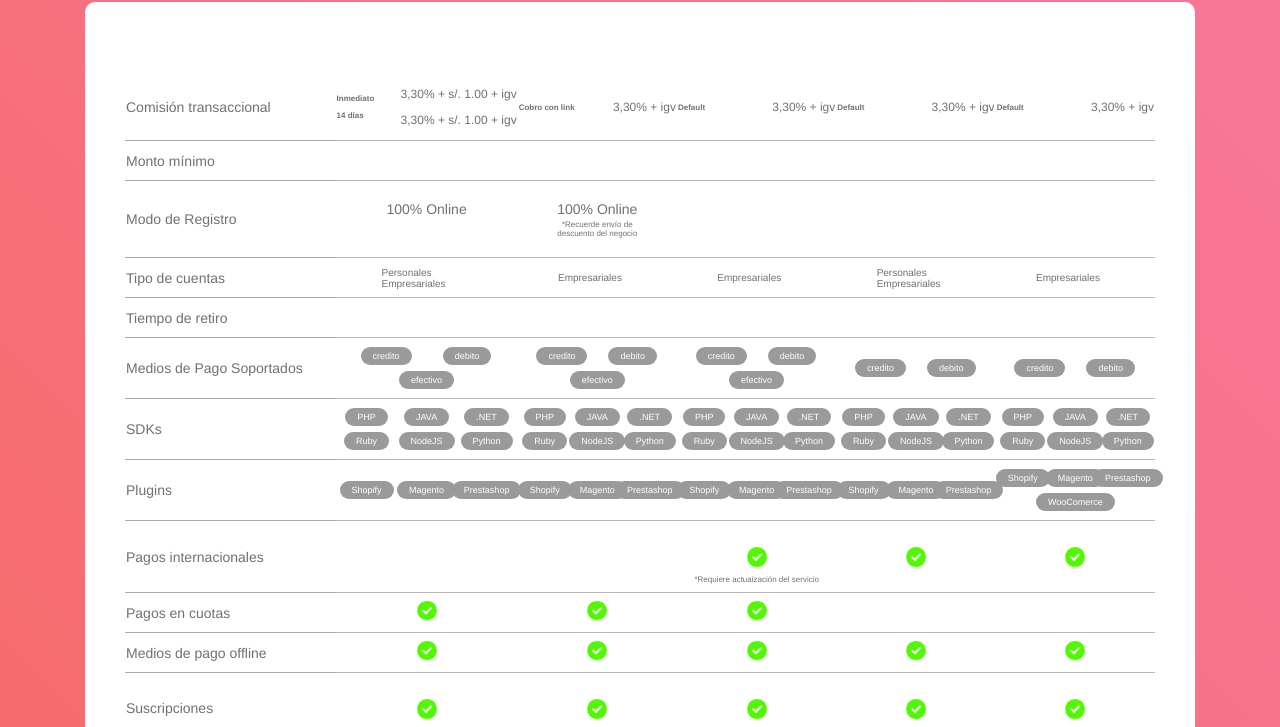
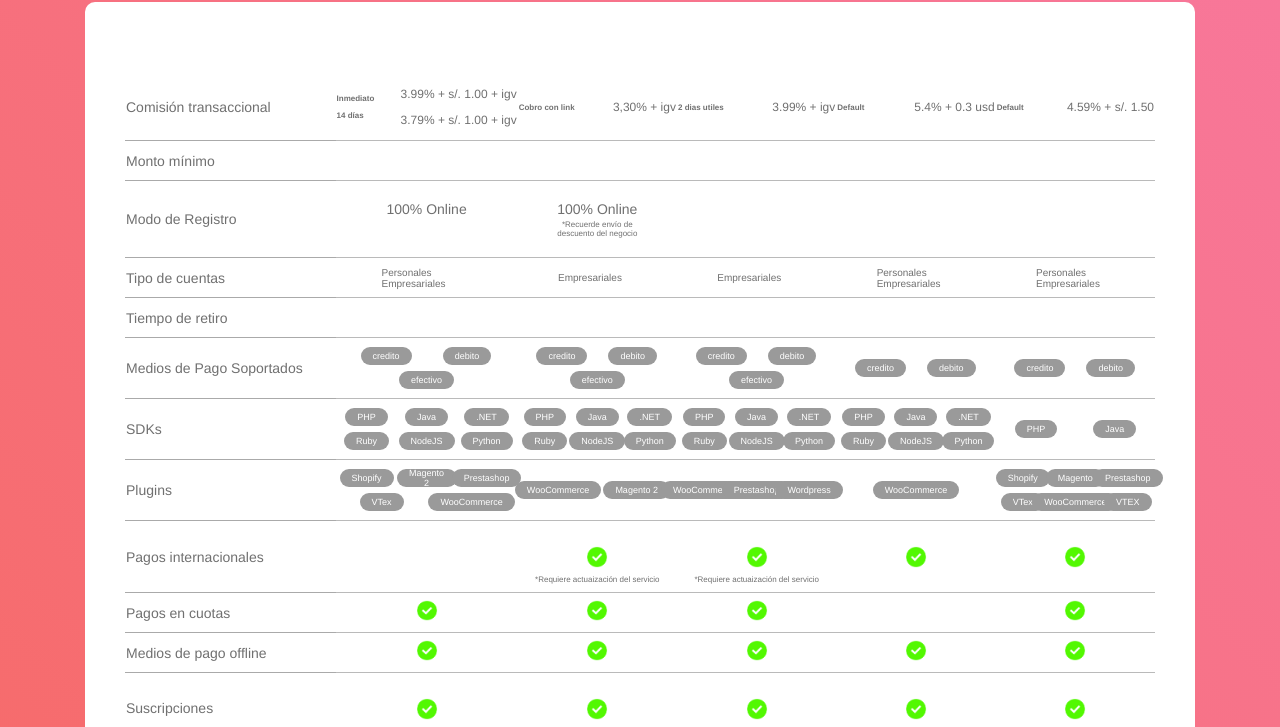
Before and after one commit to Groway-Studio/pasarelas-de-pago.pe, a Jekyll site: the page built from index.html, in a window 1280 px wide and 900 px high, scrolled down 250 px, cut to the strip 173-900 px from the top of the window. Built offline with Jekyll 4.4.1, drawn with Linux system fonts in a browser that asks for light colours.

Commit message:
updating data

```diff
--- a/Gemfile
+++ b/Gemfile
@@ -4,3 +4,5 @@ gem 'jekyll'
 gem 'jekyll-theme-minimal'
 gem 'i18n', '0.7'
 gem 'jekyll-sass-converter', '1.0'
+gem 'jekyll-seo-tag'
+gem 'kramdown-parser-gfm'
--- a/_config.yml
+++ b/_config.yml
@@ -1,3 +1,7 @@
 theme: jekyll-theme-minimal
 sass:
   style: compressed
+plugins:
+  - jekyll-seo-tag
+author:
+  name: Groway Studio
--- a/_data/pasarelas.json
+++ b/_data/pasarelas.json
@@ -4,52 +4,55 @@
       "name": "MercadoPago",
       "logo": "images/mercadopago.png",
       "payment_methods": ["credito", "debito", "efectivo"],
+      "min_amount": "S/. 1.00",
       "transactional_feed": [
-        {"inmediato": "3,30% + S/. 1.00 + IGV"},
-        {"14 días": "3,30% + S/. 1.00 + IGV"},
+        {"inmediato": "3.99% + S/. 1.00 + IGV"},
+        {"14 días": "3.79% + S/. 1.00 + IGV"},
       ],
       "account_types_supported": ["Personales", "Empresariales"],
       "installments_supported": true,
-      "SDKs": ["PHP", "JAVA", ".NET", "Ruby", "NodeJS", "Python"],
-      "plugins": ["Shopify", "Magento", "Prestashop"],
+      "SDKs": ["PHP", "Java", ".NET", "Ruby", "NodeJS", "Python"],
+      "plugins": ["Shopify", "Magento 2", "Prestashop", "VTex", "WooCommerce"],
       "international_cards": false,
       "international_cards_manual": false,
       "installments_supported": true,
       "offline_payments_supported": true,
       "subscriptions_supported": true,
       "ewallet_supported": true,
-      "multi_currency_supported": true
+      "multi_currency_supported": false
     },
     {
       "name": "Culqi",
       "logo": "images/culqi.png",
       "payment_methods": ["credito", "debito", "efectivo"],
+      "min_amount": "S/. 6.00",
       "transactional_feed": [
         {"cobro con link": "3,30% + IGV"}
       ],
       "account_types_supported": ["Empresariales"],
       "installments_supported": true,
-      "SDKs": ["PHP", "JAVA", ".NET", "Ruby", "NodeJS", "Python"],
-      "plugins": ["Shopify", "Magento", "Prestashop"],
-      "international_cards": false,
-      "international_cards_manual": false,
+      "SDKs": ["PHP", "Java", ".NET", "Ruby", "NodeJS", "Python"],
+      "plugins": ["WooCommerce", "Magento 2"],
+      "international_cards": true,
+      "international_cards_manual": true,
       "installments_supported": true,
       "offline_payments_supported": true,
       "subscriptions_supported": true,
-      "ewallet_supported": true,
+      "ewallet_supported": false,
       "multi_currency_supported": true
     },
     {
       "name": "niubiz",
       "logo": "images/niubiz.png",
       "payment_methods": ["credito", "debito", "efectivo"],
+      "min_amount": "S/. 1.00",
       "transactional_feed": [
-        {"default": "3,30% + IGV"}
+        {"2 dias utiles": "3.99% + IGV"}
       ],
       "account_types_supported": ["Empresariales"],
       "installments_supported": true,
-      "SDKs": ["PHP", "JAVA", ".NET", "Ruby", "NodeJS", "Python"],
-      "plugins": ["Shopify", "Magento", "Prestashop"],
+      "SDKs": ["PHP", "Java", ".NET", "Ruby", "NodeJS", "Python"],
+      "plugins": ["WooCommerce", "Prestashop", "Wordpress"],
       "international_cards": true,
       "international_cards_manual": true,
       "international_cards_manual": true,
@@ -63,13 +66,14 @@
       "name": "Paypal",
       "logo": "images/paypal.png",
       "payment_methods": ["credito", "debito"],
+      "min_amount": "$. 10.00",
       "transactional_feed": [
-        {"default": "3,30% + IGV"}
+        {"default": "5.4% + 0.3 USD"}
       ],
       "account_types_supported": ["Personales", "Empresariales"],
       "installments_supported": false,
-      "SDKs": ["PHP", "JAVA", ".NET", "Ruby", "NodeJS", "Python"],
-      "plugins": ["Shopify", "Magento", "Prestashop"],
+      "SDKs": ["PHP", "Java", ".NET", "Ruby", "NodeJS", "Python"],
+      "plugins": ["WooCommerce"],
       "international_cards": true,
       "international_cards_manual": false,
       "installments_supported": false,
@@ -82,19 +86,20 @@
       "name": "PayU",
       "logo": "images/payu.png",
       "payment_methods": ["credito", "debito"],
+      "min_amount": "",
       "transactional_feed": [
-        {"default": "3,30% + IGV"}
+        {"default": "4.59% + S/. 1.50"}
       ],
-      "account_types_supported": ["Empresariales"],
+      "account_types_supported": ["Personales", "Empresariales"],
       "installments_supported": false,
-      "SDKs": ["PHP", "JAVA", ".NET", "Ruby", "NodeJS", "Python"],
-      "plugins": ["Shopify", "Magento", "Prestashop", "WooComerce"],
+      "SDKs": ["PHP", "Java"],
+      "plugins": ["Shopify", "Magento", "Prestashop", "VTex", "WooCommerce", "VTEX"],
       "international_cards": true,
       "international_cards_manual": false,
-      "installments_supported": false,
+      "installments_supported": true,
       "offline_payments_supported": true,
       "subscriptions_supported": true,
-      "ewallet_supported": true,
+      "ewallet_supported": false,
       "multi_currency_supported": true
     }
   ]
--- a/_layouts/default.html
+++ b/_layouts/default.html
@@ -7,6 +7,7 @@
   <meta name="viewport" content="width=device-width, initial-scale=1">
   {% capture maincss %}{% include style.scss %}{% endcapture %}
   <title>PasarelasDePago.pe</title>
+  {% seo %}
 </head>
 
 <body>
```
